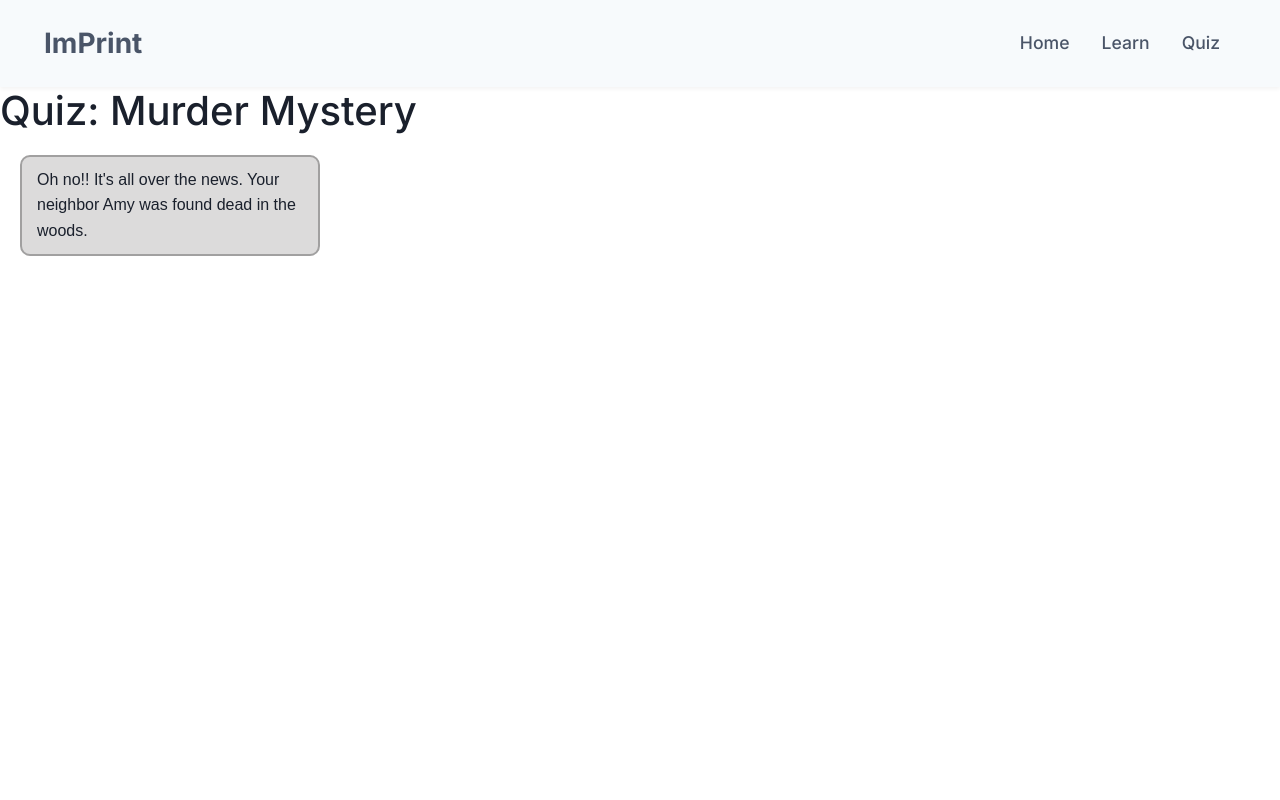
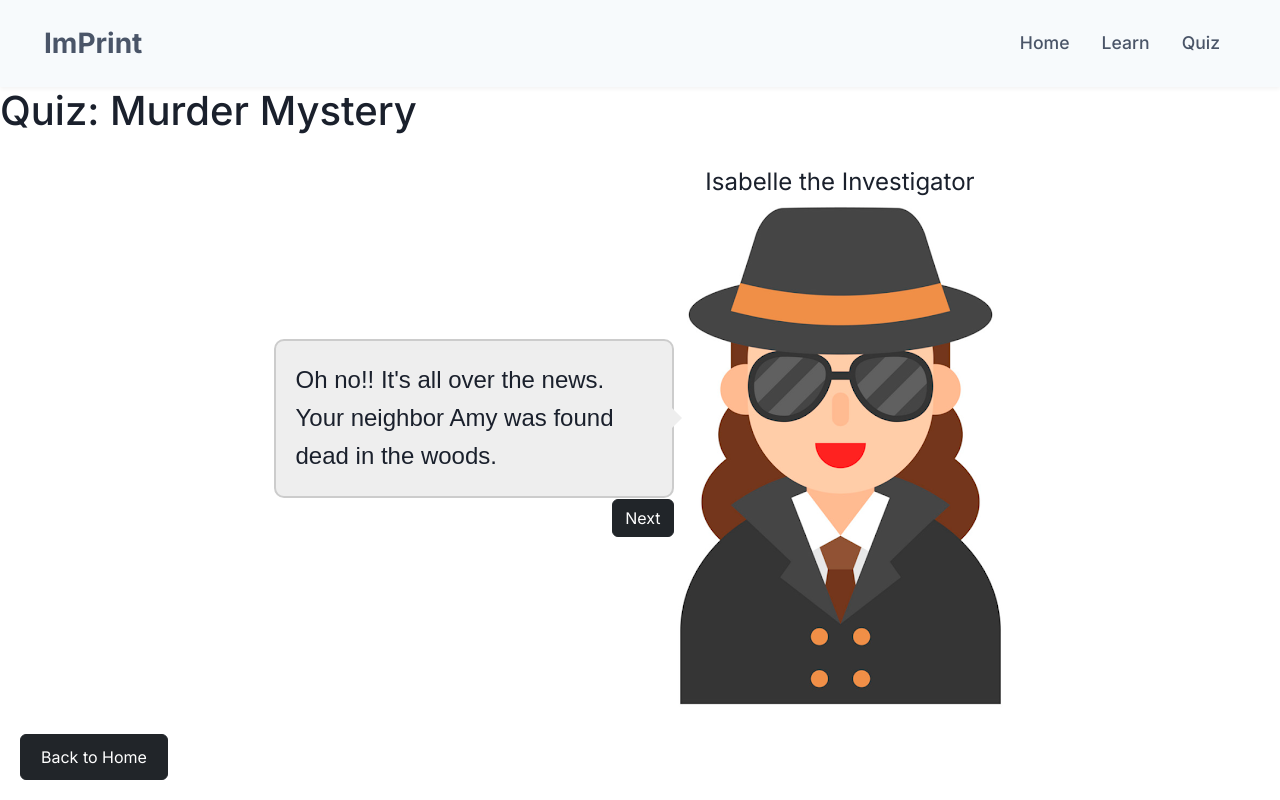
Before and after one commit to rebeccayu2015/ui-design-wildlife-tracker, a Flask app: page /quiz/1 in a window 1280 px wide. Run offline with Flask 3, Linux system fonts and the light colour scheme.

Commit message:
Implemented quiz dialogue

```diff
--- a/server.py
+++ b/server.py
@@ -220,7 +220,7 @@ def learn_canines():
 @app.route('/quiz/<id>')
 def view(id=None):
     if id == '1' or id == '2' or id == '3' or id == '8' or id == '9' or id == '10':
-        return render_template('quiz_dialogue.html', dialogue=dialogue_data[id]['text'])
+        return render_template('quiz_dialogue.html', dialogue=dialogue_data[id]['text'], id=int(id))
     else:
         return render_template('quiz.html')
 
--- a/static/css/main.css
+++ b/static/css/main.css
@@ -18,6 +18,7 @@ body {
   background-color: var(--white);
   margin: 0;
   padding: 0;
+  font-size: 24px;
 }
 
 .navbar {
@@ -394,17 +395,54 @@ body {
 }
 
 /* QUIZ */
+.dialogue-wrapper {
+  display: flex;
+  justify-content: center;
+  align-items: center;
+  padding: 20px;
+  box-sizing: border-box;
+}
+
 .speech-bubble {
   position: relative;
-  background: #dcdbdb;
-  border: 2px solid #a1a0a0;
+  background: #eee;
+  border: 2px solid #ccc;
   border-radius: 10px;
-  padding: 10px 15px;
-  width: fit-content;
-  max-width: 300px;
+  padding: 20px;
+  max-width: 400px;
   font-family: sans-serif;
-  font-size: 16px;
-  margin: 20px;
+}
+
+.speech-bubble::after {
+  content: '';
+  position: absolute;
+  top: 50%;
+  right: -20px;
+  margin-top: -10px;
+  width: 0;
+  height: 0;
+  border: 10px solid transparent;
+  border-left-color: #eee;
+}
+
+.investigator {
+  max-height: 100vh;
+  width: auto;
+}
+
+.investigator-container {
+  text-align: center;
+}
+
+.button-row {
+  text-align: right;
+}
+
+.home-btn {
+  position: fixed;
+  bottom: 20px;
+  left: 20px;
+  padding: 10px 20px;
 }
 
 .animal-cards-container {
--- a/templates/quiz_dialogue.html
+++ b/templates/quiz_dialogue.html
@@ -7,7 +7,20 @@
     Quiz: Murder Mystery
 </h1>
 
-<div class="speech-bubble">{{ dialogue }}</div>
-
-<img src="" alt="">
+<div class="dialogue-wrapper">
+    <div class="speech-container">
+        <div class="speech-bubble">{{ dialogue }}</div>
+        <div class="button-row">
+            {% if id != 1 %}
+            <a href="/quiz/{{ id - 1 }}" class="btn btn-outline-dark">Back</a>
+            {% endif %}
+            <a href="/quiz/{{ id + 1 }}" class="btn btn-dark">Next</a>
+        </div>
+    </div>
+    <div class="investigator-container">
+        <div>Isabelle the Investigator</div>
+        <img class="investigator" src="https://github.com/rebeccayu2015/ui-design-wildlife-tracker/blob/main/static/images/investigator.png?raw=true" alt="Investigator">
+    </div>
+</div>
+<a href="/" class="btn btn-dark home-btn">Back to Home</a>
 {% endblock %}
```
